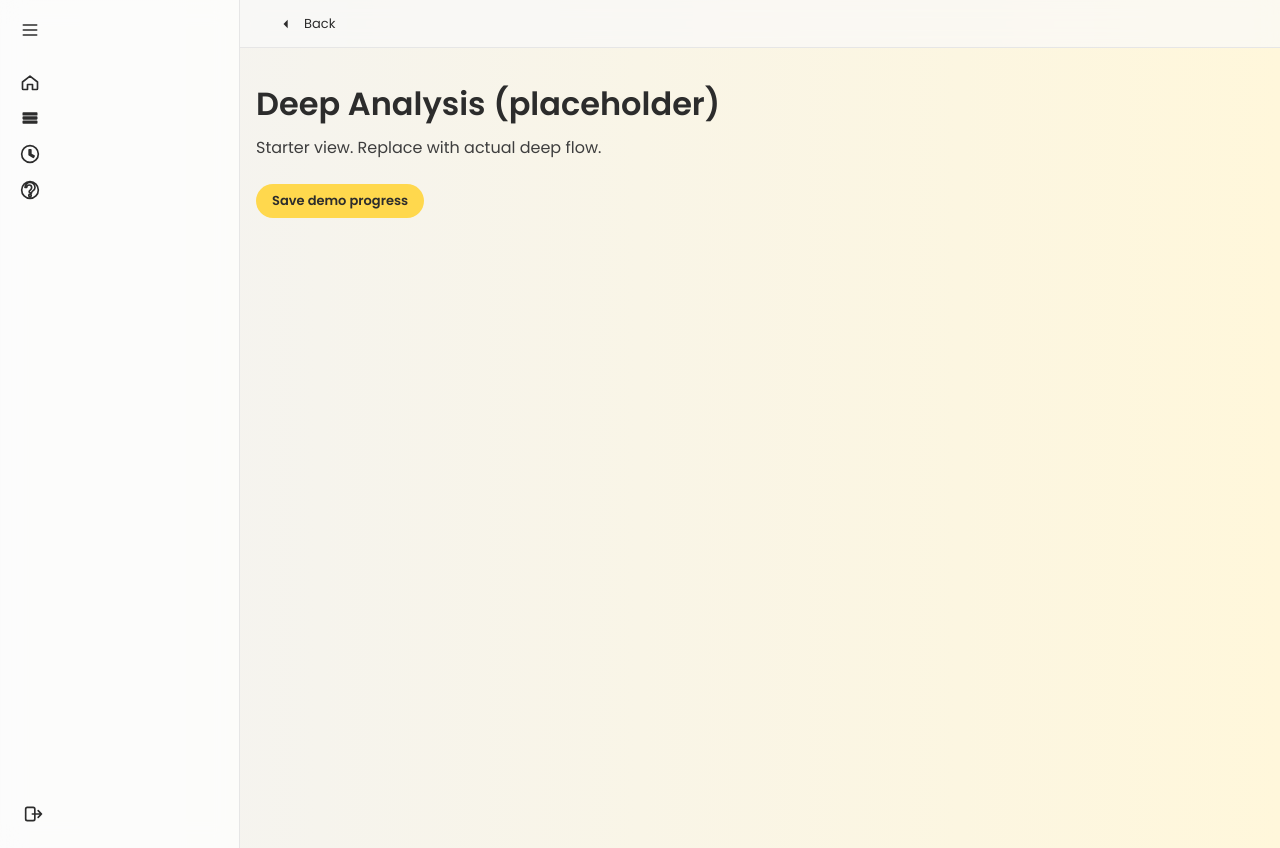
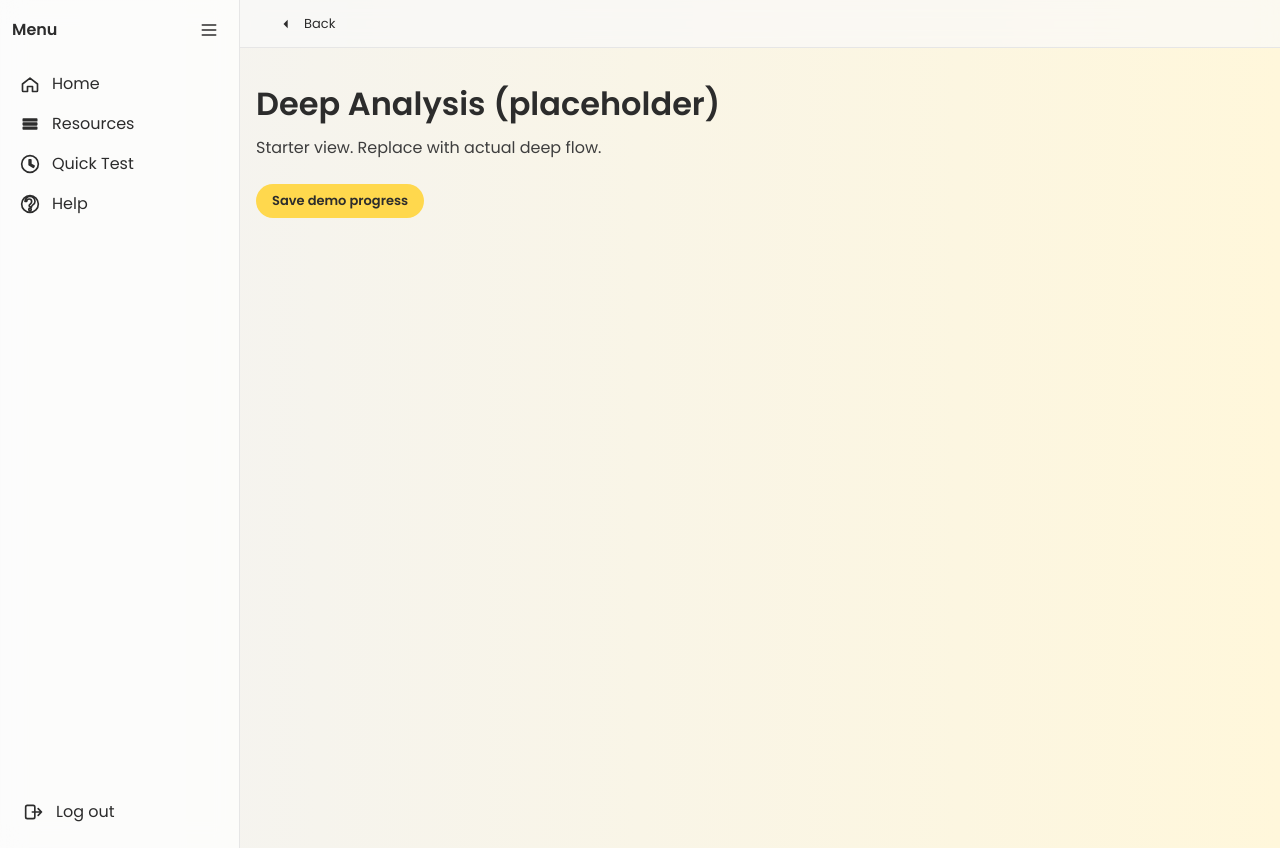
Before and after one commit to jcmanzke/Career-navigator-2, a Next.js app: page /start/deep in a window 1280 px wide. Built offline with nearby package versions, Linux system fonts and the light colour scheme; no server answers.

Commit message:
Fix sidebar label visibility and email hiding

```diff
--- a/app/components/Sidebar.tsx
+++ b/app/components/Sidebar.tsx
@@ -64,8 +64,13 @@ export default function Sidebar() {
   const itemBase =
     "w-full flex items-center gap-3 rounded-3xl px-3 py-2 text-neutrals-900 hover:bg-primary-500/70 focus-visible:bg-primary-500/70 focus:outline-none focus-visible:ring-2 focus-visible:ring-offset-2 focus-visible:ring-primary-500";
 
+  // Show item labels when the sidebar is expanded or when the mobile
+  // menu is open. Tailwind needs concrete class strings (md:hidden /
+  // md:inline) so we build them explicitly instead of using a dynamic
+  // template that JIT might not detect, which previously caused labels
+  // and the logout text to disappear on some pages.
   const labelCls = (collapsed: boolean, mobileOpen: boolean) =>
-    `${mobileOpen ? 'inline' : 'hidden'} md:${collapsed ? 'hidden' : 'inline'}`;
+    `${mobileOpen ? 'inline' : 'hidden'} ${collapsed ? 'md:hidden' : 'md:inline'}`;
 
   return (
     <>
@@ -92,7 +97,7 @@ export default function Sidebar() {
       >
         <div className="flex items-center justify-between px-1">
           {/* Title */}
-          <span className={`${mobileOpen ? 'inline' : 'hidden'} md:${collapsed ? 'hidden' : 'inline'} font-semibold text-neutrals-900`}>Menu</span>
+          <span className={`${mobileOpen ? 'inline' : 'hidden'} ${collapsed ? 'md:hidden' : 'md:inline'} font-semibold text-neutrals-900`}>Menu</span>
           {/* Collapse toggle (desktop) and Close (mobile) */}
           <div className="flex items-center gap-2">
             <button
@@ -163,7 +168,15 @@ export default function Sidebar() {
 
         <div className="mt-auto px-1 pb-1">
           {email && (
-            <div className={`mb-2 px-3 py-1 text-small text-neutrals-600 truncate ${collapsed ? 'hidden md:block md:truncate' : ''}`} aria-label="User email">{email}</div>
+            <div
+              className={
+                "mb-2 px-3 py-1 text-small text-neutrals-600 truncate" +
+                (collapsed ? " hidden" : "")
+              }
+              aria-label="User email"
+            >
+              {email}
+            </div>
           )}
           <button
             type="button"
```
